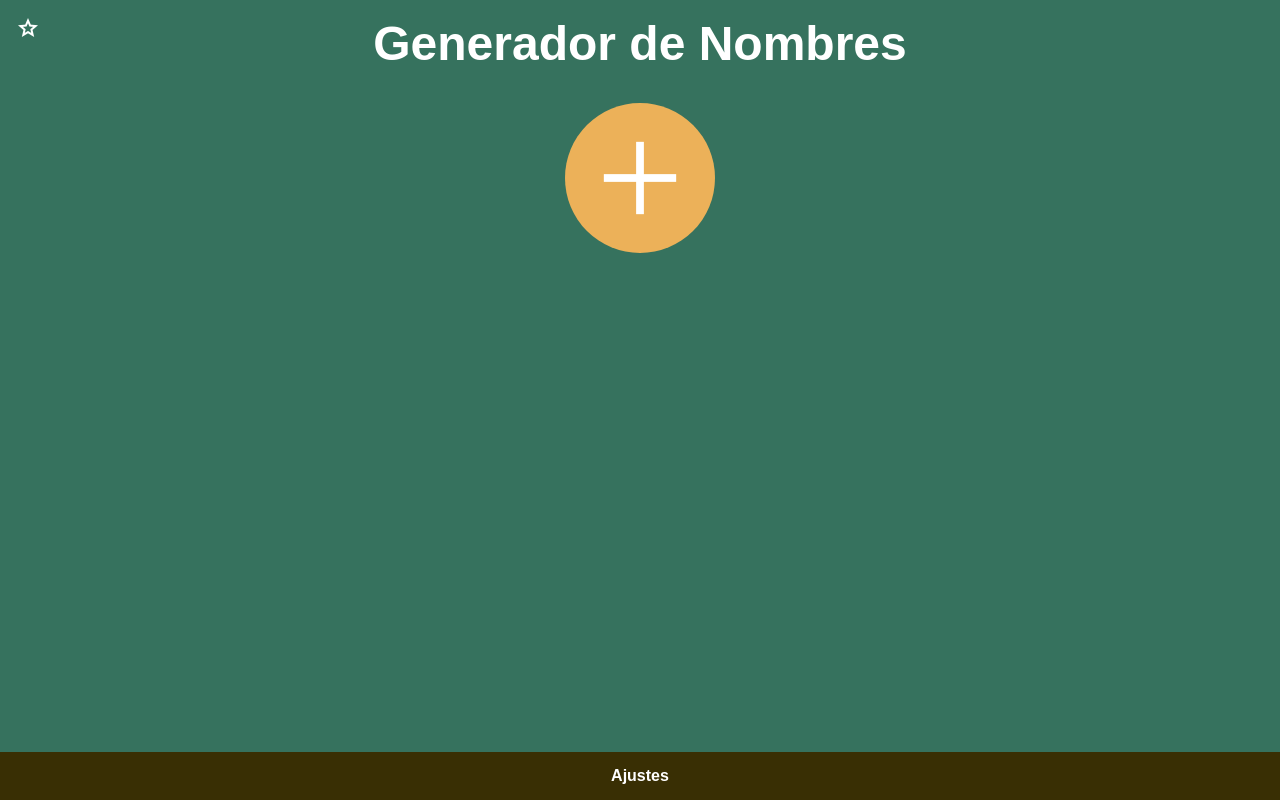
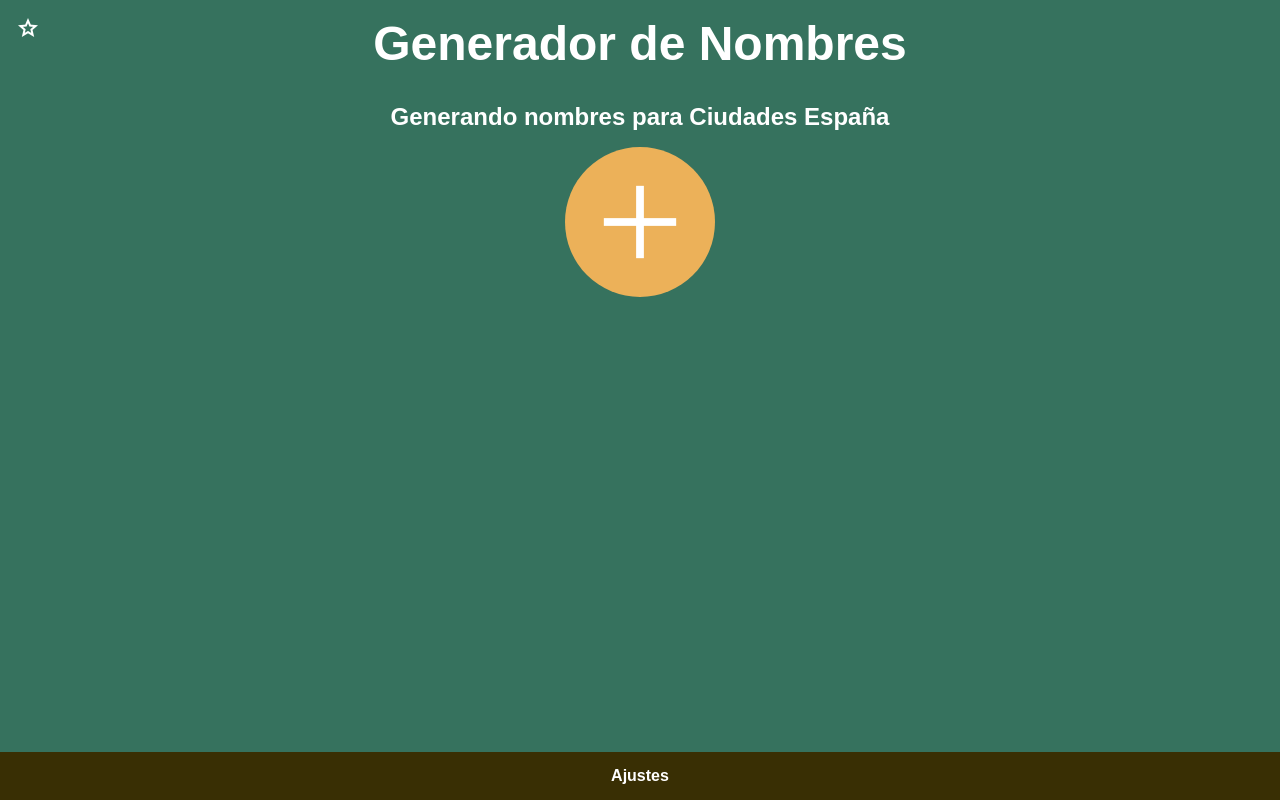
Before and after one commit to joseignacioLS/markov-name-generator, a Next.js app: page / in a window 1280 px wide. Built offline with nearby package versions, Linux system fonts and the light colour scheme.

Commit message:
feature: clean code

```diff
--- a/app/components/Nav/Nav.tsx
+++ b/app/components/Nav/Nav.tsx
@@ -7,7 +7,6 @@ import { routes } from "@/app/routes/routes";
 
 const Nav = () => {
   const pathname = usePathname();
-  console.log({ pathname });
   return (
     <nav className={styles.nav}>
       {routes
--- a/app/context/toast.context.tsx
+++ b/app/context/toast.context.tsx
@@ -47,14 +47,14 @@ export const ToastProvider = ({ children }: IProps) => {
     const id = generateId();
     setMessages((oldState) => {
       return [
+        ...oldState.filter((v) => !v.expired),
         { id, message, type: type || EToastType.MSG, expired: false },
-        ...oldState.filter((v) => !v.expired),
       ];
     });
 
     setTimeout(() => {
       removeToast(id);
-    }, 2000);
+    }, 4000);
   };
   return (
     <toastContext.Provider value={{ messages, addToast }}>
--- a/app/favs/page.tsx
+++ b/app/favs/page.tsx
@@ -32,9 +32,6 @@ const Home = () => {
     <main className={styles.main}>
       <h1 className={styles.title}>Favoritos</h1>
       <div className={styles.predictor}>
-        <div>
-          <h2>Nombres guardados</h2>
-        </div>
         <div className={styles.predictionsWrapper}>
           {favorites
             .filter((prediction) => {
--- a/app/globals.scss
+++ b/app/globals.scss
@@ -20,6 +20,11 @@ h1 {
   font-size: 300%;
 }
 
+h2 {
+  text-align: center;
+  white-space: balance;
+}
+
 p,
 span,
 input,
--- a/app/page.module.scss
+++ b/app/page.module.scss
@@ -20,12 +20,18 @@
   padding: 2rem 10vw;
   position: relative;
 
-  display: grid;
-  grid-template-rows: auto 1fr;
+  display: flex;
+  flex-direction: column;
+  align-items: center;
   gap: 1rem;
-  justify-items: center;
+
+  >* {
+    flex-shrink: 0;
+  }
 
   .predictionsWrapper {
+    flex-shrink: 1;
+    padding-bottom: 3rem;
     display: flex;
     flex-direction: column;
     gap: 1.5rem;
--- a/app/page.tsx
+++ b/app/page.tsx
@@ -29,7 +29,7 @@ export default function Home() {
     window: "3",
     minLength: "6",
     maxLength: "12",
-    source: "/data/spain.txt",
+    source: sources[0].value,
   });
 
   const { addToast } = useContext(toastContext);
@@ -85,21 +85,31 @@ export default function Home() {
     resetPredictionsScroll();
   };
 
-  const getTrainData = async (source = "/data/spain.txt"): Promise<void> => {
+  const getTrainData = async (source: string): Promise<void> => {
     const response = (await getRequest(source)) as string;
     if (response === "") {
       addToast("Ha habido un error cargando el set de datos", EToastType.ERR);
       return;
     }
-    setTrainData(
-      response.split("\n").map((n: string) => n.toLowerCase().replace("\r", ""))
+    addToast(
+      `Datos de "${
+        sources.find((s) => s.value === source)?.name
+      }" cargados con éxito`,
+      EToastType.MSG
     );
+    const formattedData = response
+      .split("\n")
+      .map((n: string) => n.toLowerCase().replace("\r", ""));
+    setTrainData(formattedData);
   };
 
   const initModel = async (): Promise<void> => {
+    if (trainData.length === 0) return;
     setMarkovTraining(true);
     markov.generateMarkov(trainData, +input.window).then(() => {
       setMarkovTraining(false);
+
+      addToast(`Modelo de predición generado con éxito`, EToastType.MSG);
     });
   };
 
@@ -109,12 +119,16 @@ export default function Home() {
 
   useEffect(() => {
     initModel();
-  }, [trainData, input]);
+  }, [trainData, input.window, input.maxLength, input.minLength]);
 
   return (
     <main className={styles.main}>
       <h1 className={styles.title}>Generador de Nombres</h1>
       <div className={styles.predictor}>
+        <h2>
+          Generando nombres para{" "}
+          {sources.find((s) => s.value === input.source)?.name}
+        </h2>
         <Button
           onClick={handleNameCreation}
           disabled={markovTraining || !markov}
--- a/app/utils/dataSources.ts
+++ b/app/utils/dataSources.ts
@@ -4,9 +4,9 @@ interface ISource {
 }
 
 export const sources: ISource[] = [
-  { name: "Ciudades España", value: "/data/spain.txt" },
-  { name: "Ciudades España (extendido)", value: "/data/spain-extended.txt" },
+  { name: "Ciudades España", value: "/data/spain-locations.txt" },
+  { name: "Ciudades España (extendido)", value: "/data/spain-locations-extended.txt" },
   { name: "Nombres España", value: "/data/spain-names.txt" },
-  { name: "Ciudades Tierra Media", value: "/data/tolkien.txt" },
+  { name: "Ciudades Tierra Media", value: "/data/tolkien-locations.txt" },
   { name: "Nombres Tierra Media", value: "/data/tolkien-names.txt" },
 ]
--- a/next.config.mjs
+++ b/next.config.mjs
@@ -1,4 +1,6 @@
 /** @type {import('next').NextConfig} */
-const nextConfig = {};
+const nextConfig = {
+  reactStrictMode: false,
+};
 
 export default nextConfig;
```
Also changed, not shown: public/data/spain-locations-extended.txt (renamed from public/data/spain-extended.txt), public/data/spain-locations.txt (renamed from public/data/spain.txt), public/data/tolkien-locations.txt (renamed from public/data/tolkien.txt).
